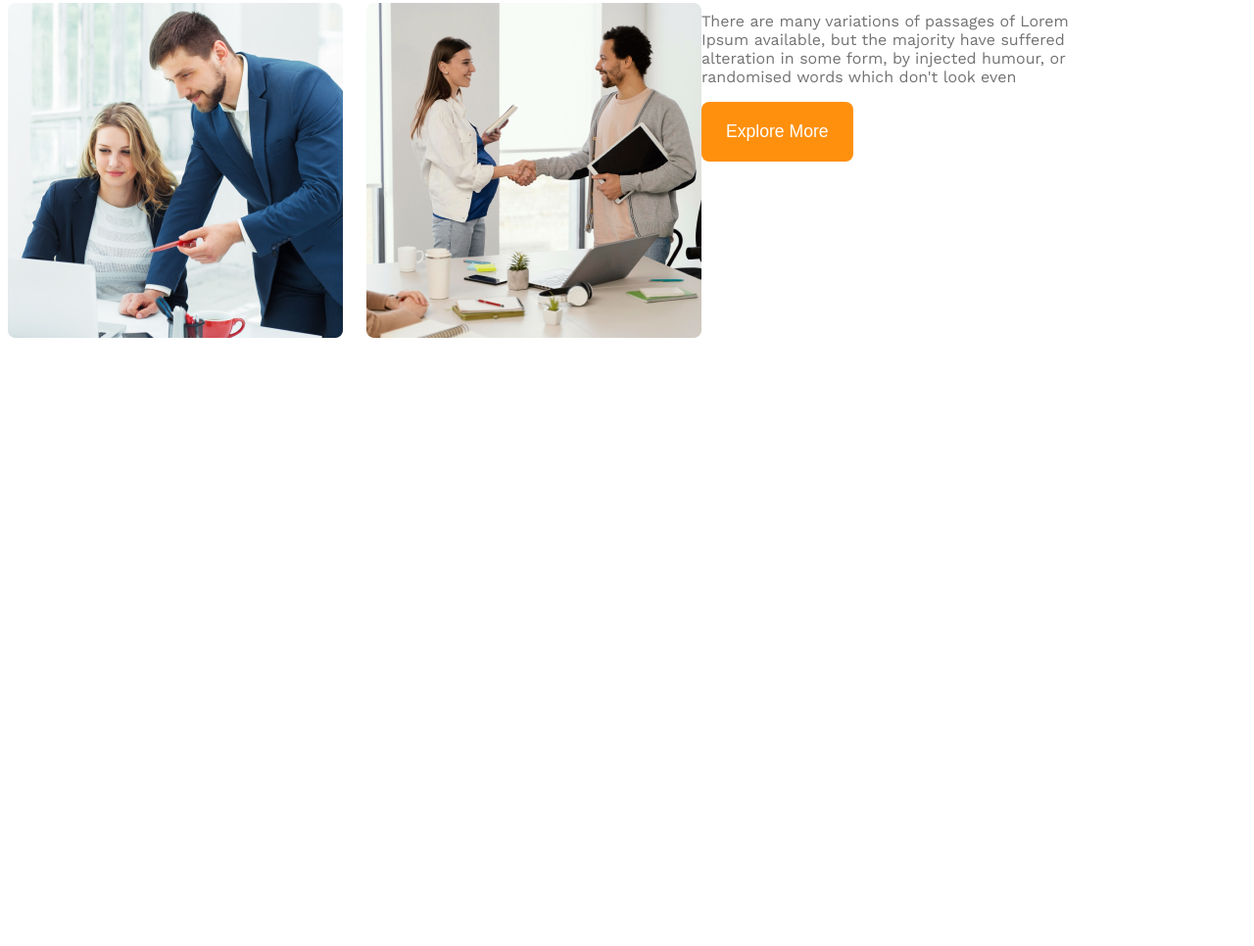
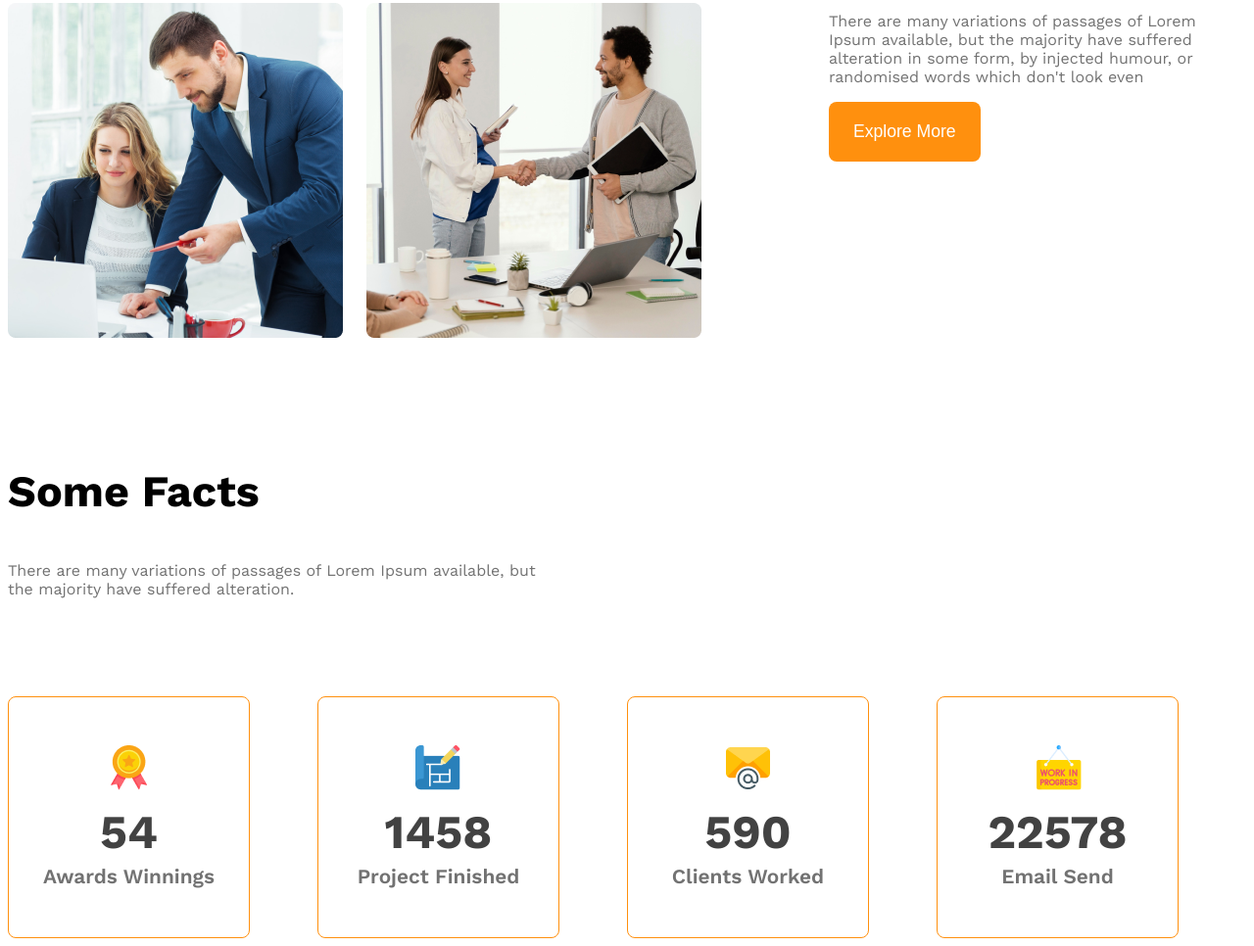
Before and after one commit to Sun4n/G3-Architects, a plain HTML site: page index.html in a window 1280 px wide. Shown: the part 1675-2641 px from the top of the page at 98% size. Before the commit the page ends 2028 px from the top, so only its background shows below. Drawn offline with nearby package versions, Linux system fonts and the light colour scheme.

Commit message:
make fact section and giving some style

```diff
--- a/index.html
+++ b/index.html
@@ -28,25 +28,73 @@
       <div class="banner">
         <div class="banner-content">
           <h1 class="banner-title">Brand New Group of Architects</h1>
-          <p class="banner-description text-dark3">There are many variations of passages of Lorem Ipsum available, but the majority have suffered alteration in some form, by injected humour, or randomised words which don't look even</p>
-            <button class="btn-primary">Eplore More</button>
+          <p class="banner-description text-dark3">
+            There are many variations of passages of Lorem Ipsum available, but
+            the majority have suffered alteration in some form, by injected
+            humour, or randomised words which don't look even
+          </p>
+          <button class="btn-primary">Eplore More</button>
         </div>
-        <img class="banner-image" src="images/banner.png" alt="">
-
+        <img class="banner-image" src="images/banner.png" alt="" />
       </div>
     </header>
     <main>
       <section id="teams" class="display-flex">
         <div class="teams-img-container">
-          <img src="images/team1.png" alt="">
-          <img src="images/team2.png" alt="">
-          <img src="images/team3.png" alt="">
-          <img src="images/team4.png" alt="">
+          <img src="images/team1.png" alt="" />
+          <img src="images/team2.png" alt="" />
+          <img src="images/team3.png" alt="" />
+          <img src="images/team4.png" alt="" />
         </div>
         <div class="our-features">
-          <h3 class="feture-title"><span id="quick-list" class="text-dark3">Quick list</span> <span>of Our</span> <span class="primary-color">Features</span></h3>
-          <p class="features-describtion text-dark3">There are many variations of passages of Lorem Ipsum available, but the majority have suffered alteration in some form, by injected humour, or randomised words which don't look even</p>
+          <h3 class="section-title">
+            <span id="quick-list" class="text-dark3">Quick list</span>
+            <span>of Our</span> <span class="primary-color">Features</span>
+          </h3>
+          <p class="features-describtion text-dark3">
+            There are many variations of passages of Lorem Ipsum available, but
+            the majority have suffered alteration in some form, by injected
+            humour, or randomised words which don't look even
+          </p>
           <button class="btn-primary">Explore More</button>
+        </div>
+      </section>
+
+      <section>
+        <h3 class="section-title">Some Facts</h3>
+        <p class="text-dark3 fact-describtion">
+          There are many variations of passages of Lorem Ipsum available, but
+          the majority have suffered alteration.
+        </p>
+        <div class="fact-contaner">
+          <div class="fact display-flex">
+            <div>
+              <img src="images/icons/ribon.png" alt="" />
+              <h4 class="fact-number text-dark2 ">54</h4>
+              <div class="fact-name text-dark3">Awards Winnings</div>
+            </div>
+          </div>
+          <div class="fact display-flex">
+            <div>
+              <img src="images/icons/projects.png" alt="" />
+              <h4 class="fact-number text-dark2 ">1458</h4>
+              <div class="fact-name text-dark3">Project Finished</div>
+            </div>
+          </div>
+          <div class="fact display-flex">
+            <div>
+              <img src="images/icons/email.png" alt="" />
+              <h4 class="fact-number text-dark2 ">590</h4>
+              <div class="fact-name text-dark3">Clients Worked</div>
+            </div>
+          </div>
+          <div class="fact display-flex">
+            <div>
+              <img src="images/icons/customers.png" alt="" />
+              <h4 class="fact-number text-dark2 ">22578</h4>
+              <div class="fact-name text-dark3">Email Send</div>
+            </div>
+          </div>
         </div>
       </section>
     </main>
--- a/styles/style.css
+++ b/styles/style.css
@@ -40,6 +40,10 @@ main {
 }
 main > section {
   margin-top: 130px;
+}
+.section-title {
+  font-size: 2.8rem;
+  font-weight: 700;
 }
 /* navbar style */
 .navbar {
@@ -91,13 +95,10 @@ main > section {
   grid-template-columns: repeat(2, 1fr);
   gap: 24px;
 }
-.feture-title {
-  font-size: 2.8rem;
-  font-weight: 700;
-}
+
 .our-features {
   max-width: 550px;
-  margin-right: 130px;
+  margin-left: 130px;
 }
 .features-describtion {
   font-size: 1rem;
@@ -106,6 +107,51 @@ main > section {
   font-weight: 500;
 }
 
+/* fact styling */
+.fact-contaner{
+  display: grid;
+  grid-template-columns: repeat(4,1fr);
+
+}
+.fact{
+  border: 1px solid #ff900e;
+  border-radius: 8px;
+  text-align: center;
+  width: 245px;
+  height: 245px;
+  justify-content: center;
+  align-items: center;
+}
+
+.fact-number{
+  font-size: 3rem;
+  font-weight: 700;
+  margin-top: 10px;
+  margin-bottom: 5px;
+}
+.fact-name{
+  font-size: 1.3rem;
+  font-weight: 600;
+}
+.fact-describtion{
+  max-width: 545px;
+  margin-top: 25px;
+  margin-bottom: 100px;
+  font-size: 1rem;
+}
+
+
+
+
+
+
+
+
+
+
+
+
+
 /* responsive media query */
 @media screen and (max-width: 576px) {
   .navbar,
@@ -113,8 +159,12 @@ main > section {
   #teams {
     flex-direction: column;
   }
-  .teams-img-container {
-    grid-template-columns: repeat(1, 1fr);
+  .teams-img-container,.fact-contaner {
+    grid-template-columns:  1fr;
+  }
+  .fact-contaner{
+    justify-content: center;
+    gap: 24px;
   }
   .our-features{
     margin-left: 20px;
@@ -126,6 +176,13 @@ main > section {
   #teams{
     flex-direction: column;
   }
+  .fact-contaner {
+    grid-template-columns: repeat(2,1fr);
+    gap: 24px;
+  }
+  .fact{
+    margin: 0 auto;
+  }
   .our-features{
     margin: 50px auto;
   }
```
